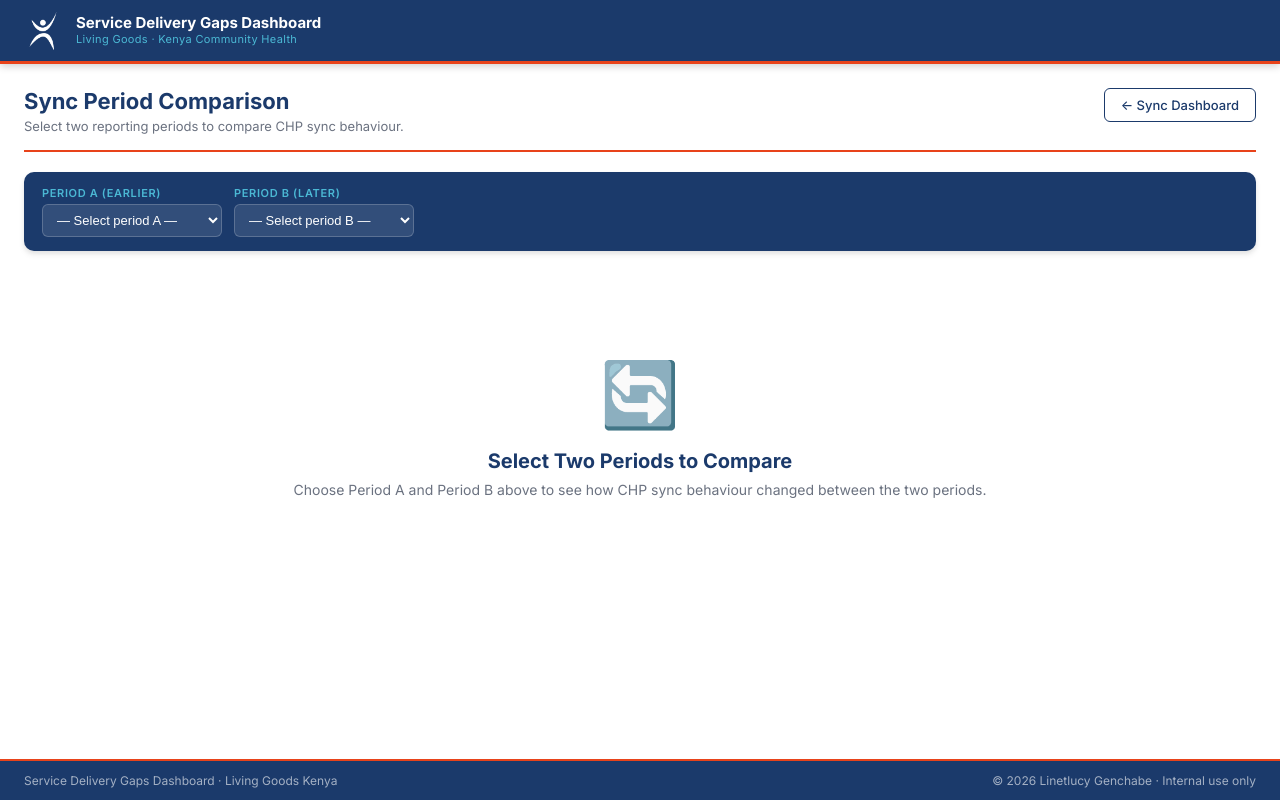
After one commit to linetlucy-genchabe/Service-Delivery-Gaps, a Django app: page /sync/compare/ in a window 1280 px wide. The commit adds this page. Run offline with Django 4.2, Linux system fonts and the light colour scheme; data that the repository does not hold is empty.

Commit message:
feat: sync data comparison dashboard

```diff
--- a/dashboard/templates/dashboard/base.html
+++ b/dashboard/templates/dashboard/base.html
@@ -38,6 +38,7 @@
     {% if user.is_authenticated %}
       <a href="{% url 'dashboard' %}" class="btn btn-ghost-sm">Gaps Dashboard</a>
       <a href="{% url 'sync_dashboard' %}" class="btn btn-ghost-sm">Sync Dashboard</a>
+      <a href="{% url 'sync_compare' %}" class="btn btn-ghost-sm">Sync Compare</a>
       {% if is_uploader %}
         <a href="{% url 'upload' %}" class="btn btn-outline-sm">Upload Data</a>
       {% endif %}
--- /dev/null
+++ b/dashboard/templates/dashboard/sync_compare.html
@@ -0,0 +1,289 @@
+{% extends 'dashboard/base.html' %}
+{% block title %}Sync Period Comparison{% endblock %}
+
+{% block content %}
+<div class="page-header">
+  <div>
+    <h1 class="page-title">Sync Period Comparison</h1>
+    {% if comparison %}
+      <p class="page-subtitle period-badge">📅 {{ comparison.batch_a.label }} vs {{ comparison.batch_b.label }}</p>
+    {% else %}
+      <p class="page-subtitle">Select two reporting periods to compare CHP sync behaviour.</p>
+    {% endif %}
+  </div>
+  <a href="{% url 'sync_dashboard' %}" class="btn btn-outline">← Sync Dashboard</a>
+</div>
+
+<!-- PERIOD SELECTORS -->
+<div class="filter-bar">
+  <form method="get" class="filter-form" id="compare-form">
+    <div class="filter-group">
+      <label class="filter-label">Period A (Earlier)</label>
+      <select name="batch_a" class="filter-select" onchange="this.form.submit()">
+        <option value="">— Select period A —</option>
+        {% for b in batches %}
+          <option value="{{ b.pk }}" {% if batch_a_id == b.pk|stringformat:"s" %}selected{% endif %}>{{ b.label }}</option>
+        {% endfor %}
+      </select>
+    </div>
+
+    <div class="filter-group">
+      <label class="filter-label">Period B (Later)</label>
+      <select name="batch_b" class="filter-select" onchange="this.form.submit()">
+        <option value="">— Select period B —</option>
+        {% for b in batches %}
+          <option value="{{ b.pk }}" {% if batch_b_id == b.pk|stringformat:"s" %}selected{% endif %}>{{ b.label }}</option>
+        {% endfor %}
+      </select>
+    </div>
+
+    {% if comparison %}
+    <div class="filter-group">
+      <label class="filter-label">County</label>
+      <select name="county" class="filter-select" onchange="this.form.submit()">
+        <option value="">All Counties</option>
+        {% for c in filter_opts.counties %}
+          <option value="{{ c }}" {% if selected_county == c %}selected{% endif %}>{{ c }}</option>
+        {% endfor %}
+      </select>
+    </div>
+
+    {% if selected_county %}
+    <div class="filter-group">
+      <label class="filter-label">Sub-County</label>
+      <select name="sub_county" class="filter-select" onchange="this.form.submit()">
+        <option value="">All Sub-Counties</option>
+        {% for sc in filter_opts.sub_counties %}
+          <option value="{{ sc }}" {% if selected_subcounty == sc %}selected{% endif %}>{{ sc }}</option>
+        {% endfor %}
+      </select>
+    </div>
+    {% endif %}
+
+    {% if selected_subcounty %}
+    <div class="filter-group">
+      <label class="filter-label">Community Health Unit</label>
+      <select name="chu" class="filter-select" onchange="this.form.submit()">
+        <option value="">All CHUs</option>
+        {% for chu in filter_opts.chus %}
+          <option value="{{ chu }}" {% if selected_chu == chu %}selected{% endif %}>{{ chu }}</option>
+        {% endfor %}
+      </select>
+    </div>
+    {% endif %}
+
+    {% if selected_county %}
+      <a href="?batch_a={{ batch_a_id }}&batch_b={{ batch_b_id }}" class="filter-reset">✕ Clear Filters</a>
+    {% endif %}
+    {% endif %}
+
+    <!-- carry hidden fields -->
+    {% if batch_a_id %}<input type="hidden" name="batch_a" value="{{ batch_a_id }}">{% endif %}
+    {% if batch_b_id %}<input type="hidden" name="batch_b" value="{{ batch_b_id }}">{% endif %}
+    {% if selected_county %}<input type="hidden" name="county" value="{{ selected_county }}">{% endif %}
+    {% if selected_subcounty %}<input type="hidden" name="sub_county" value="{{ selected_subcounty }}">{% endif %}
+    {% if selected_chu %}<input type="hidden" name="chu" value="{{ selected_chu }}">{% endif %}
+  </form>
+</div>
+
+{% if not comparison %}
+<div class="empty-dashboard">
+  <div class="empty-icon">🔄</div>
+  <h2>Select Two Periods to Compare</h2>
+  <p>Choose Period A and Period B above to see how CHP sync behaviour changed between the two periods.</p>
+</div>
+
+{% else %}
+
+<!-- SUMMARY CARDS -->
+<div class="section-label">📊 Comparison Summary — {{ comparison.total }} CHPs total</div>
+<div class="cards-grid">
+
+  <div class="stat-card green">
+    <div class="stat-value">{{ comparison.count_both }}</div>
+    <div class="stat-label">✅ Synced in Both Periods</div>
+    <div class="stat-sub">CHPs who synced at least once in both {{ comparison.batch_a.label }} and {{ comparison.batch_b.label }}</div>
+    <button class="definition-btn" data-def="Synced Both Periods: CHPs who successfully synced their phone data at least once in both reporting periods. These CHPs are consistently active and uploading data to eCHIS.">View definition</button>
+  </div>
+
+  <div class="stat-card yellow">
+    <div class="stat-value">{{ comparison.count_a_only }}</div>
+    <div class="stat-label">⚠️ Synced Period A Only</div>
+    <div class="stat-sub">Synced in {{ comparison.batch_a.label }} but NOT in {{ comparison.batch_b.label }} — dropped off</div>
+    <button class="definition-btn" data-def="Synced Period A Only: CHPs who synced during the earlier period but did not sync during the later period. These CHPs were active but have since dropped off — they need follow-up to understand why they stopped syncing.">View definition</button>
+  </div>
+
+  <div class="stat-card cyan">
+    <div class="stat-value">{{ comparison.count_b_only }}</div>
+    <div class="stat-label">🔵 Synced Period B Only</div>
+    <div class="stat-sub">Synced in {{ comparison.batch_b.label }} but NOT in {{ comparison.batch_a.label }} — newly active</div>
+    <button class="definition-btn" data-def="Synced Period B Only: CHPs who did not sync during the earlier period but did sync during the later period. These CHPs were inactive and have since become active — a positive trend.">View definition</button>
+  </div>
+
+  <div class="stat-card red">
+    <div class="stat-value">{{ comparison.count_never }}</div>
+    <div class="stat-label">🔴 Never Synced Either Period</div>
+    <div class="stat-sub">CHPs who did not sync in either period — persistent non-syncers, highest priority</div>
+    <button class="definition-btn" data-def="Never Synced Either Period: CHPs who did not sync their phone data in either reporting period. These are persistent non-syncers — their work is completely invisible in eCHIS across both periods. This is the highest-priority group for follow-up and support.">View definition</button>
+  </div>
+
+</div>
+
+<!-- VISUAL BREAKDOWN BAR -->
+<div class="section-label">📈 Visual Breakdown</div>
+<div class="card">
+  <div class="card-body">
+    <div class="compare-bar-wrap">
+      {% with total=comparison.total %}
+      {% if total > 0 %}
+        <div class="compare-bar">
+          {% if comparison.count_both > 0 %}
+          <div class="compare-seg seg-green" style="width:{% widthratio comparison.count_both total 100 %}%"
+               title="Synced Both: {{ comparison.count_both }}">
+            {% if comparison.count_both > total|divisibleby:10 %}{{ comparison.count_both }}{% endif %}
+          </div>
+          {% endif %}
+          {% if comparison.count_a_only > 0 %}
+          <div class="compare-seg seg-yellow" style="width:{% widthratio comparison.count_a_only total 100 %}%"
+               title="Period A Only: {{ comparison.count_a_only }}">
+            {% if comparison.count_a_only > total|divisibleby:10 %}{{ comparison.count_a_only }}{% endif %}
+          </div>
+          {% endif %}
+          {% if comparison.count_b_only > 0 %}
+          <div class="compare-seg seg-cyan" style="width:{% widthratio comparison.count_b_only total 100 %}%"
+               title="Period B Only: {{ comparison.count_b_only }}">
+            {% if comparison.count_b_only > total|divisibleby:10 %}{{ comparison.count_b_only }}{% endif %}
+          </div>
+          {% endif %}
+          {% if comparison.count_never > 0 %}
+          <div class="compare-seg seg-red" style="width:{% widthratio comparison.count_never total 100 %}%"
+               title="Never Synced: {{ comparison.count_never }}">
+            {% if comparison.count_never > total|divisibleby:10 %}{{ comparison.count_never }}{% endif %}
+          </div>
+          {% endif %}
+        </div>
+        <div class="compare-legend">
+          <span class="legend-item"><span class="legend-dot dot-green"></span> Synced Both ({{ comparison.count_both }})</span>
+          <span class="legend-item"><span class="legend-dot dot-yellow"></span> Period A Only ({{ comparison.count_a_only }})</span>
+          <span class="legend-item"><span class="legend-dot dot-cyan"></span> Period B Only ({{ comparison.count_b_only }})</span>
+          <span class="legend-item"><span class="legend-dot dot-red"></span> Never Synced ({{ comparison.count_never }})</span>
+        </div>
+      {% endif %}
+      {% endwith %}
+    </div>
+  </div>
+</div>
+
+<!-- DRILL-DOWN TABS -->
+<div class="section-label">📋 Drill-Down by Category</div>
+<div class="tab-bar">
+  <button class="tab-btn active" data-tab="comp-never">🔴 Never Synced Either <span class="tab-count">{{ comparison.count_never }}</span></button>
+  <button class="tab-btn" data-tab="comp-a-only">⚠️ Dropped Off (A Only) <span class="tab-count">{{ comparison.count_a_only }}</span></button>
+  <button class="tab-btn" data-tab="comp-b-only">🔵 Newly Active (B Only) <span class="tab-count">{{ comparison.count_b_only }}</span></button>
+  <button class="tab-btn" data-tab="comp-both">✅ Consistent Syncers <span class="tab-count">{{ comparison.count_both }}</span></button>
+</div>
+
+{% for tab_id, tab_rows, tab_title, tab_desc, tab_category, tab_cls in comparison_tabs %}
+{% endfor %}
+
+<!-- Never synced both -->
+<div class="tab-panel active" id="tab-comp-never">
+  <div class="card">
+    <div class="card-header">
+      <div><h3 class="card-title">CHPs Who Never Synced in Either Period</h3>
+        <p class="card-subtitle">Persistent non-syncers across {{ comparison.batch_a.label }} and {{ comparison.batch_b.label }} — highest priority for follow-up.</p></div>
+      <a href="{% url 'sync_compare_download' %}?batch_a={{ batch_a_id }}&batch_b={{ batch_b_id }}&category=never_synced_both&county={{ selected_county }}&sub_county={{ selected_subcounty }}&chu={{ selected_chu }}" class="btn btn-sm btn-outline">⬇ Download CSV</a>
+    </div>
+    <div class="card-body no-pad"><div class="table-scroll">
+      {% include 'dashboard/_compare_table.html' with rows=comparison.never_synced_both batch_a=comparison.batch_a batch_b=comparison.batch_b %}
+    </div></div>
+  </div>
+</div>
+
+<!-- Dropped off -->
+<div class="tab-panel" id="tab-comp-a-only">
+  <div class="card">
+    <div class="card-header">
+      <div><h3 class="card-title">Synced in {{ comparison.batch_a.label }} — Did Not Sync in {{ comparison.batch_b.label }}</h3>
+        <p class="card-subtitle">These CHPs were active but have since dropped off. Investigate what changed.</p></div>
+      <a href="{% url 'sync_compare_download' %}?batch_a={{ batch_a_id }}&batch_b={{ batch_b_id }}&category=synced_a_only&county={{ selected_county }}&sub_county={{ selected_subcounty }}&chu={{ selected_chu }}" class="btn btn-sm btn-outline">⬇ Download CSV</a>
+    </div>
+    <div class="card-body no-pad"><div class="table-scroll">
+      {% include 'dashboard/_compare_table.html' with rows=comparison.synced_a_only batch_a=comparison.batch_a batch_b=comparison.batch_b %}
+    </div></div>
+  </div>
+</div>
+
+<!-- Newly active -->
+<div class="tab-panel" id="tab-comp-b-only">
+  <div class="card">
+    <div class="card-header">
+      <div><h3 class="card-title">Did Not Sync in {{ comparison.batch_a.label }} — Synced in {{ comparison.batch_b.label }}</h3>
+        <p class="card-subtitle">These CHPs were inactive but are now syncing — a positive improvement.</p></div>
+      <a href="{% url 'sync_compare_download' %}?batch_a={{ batch_a_id }}&batch_b={{ batch_b_id }}&category=synced_b_only&county={{ selected_county }}&sub_county={{ selected_subcounty }}&chu={{ selected_chu }}" class="btn btn-sm btn-outline">⬇ Download CSV</a>
+    </div>
+    <div class="card-body no-pad"><div class="table-scroll">
+      {% include 'dashboard/_compare_table.html' with rows=comparison.synced_b_only batch_a=comparison.batch_a batch_b=comparison.batch_b %}
+    </div></div>
+  </div>
+</div>
+
+<!-- Consistent syncers -->
+<div class="tab-panel" id="tab-comp-both">
+  <div class="card">
+    <div class="card-header">
+      <div><h3 class="card-title">Synced in Both {{ comparison.batch_a.label }} and {{ comparison.batch_b.label }}</h3>
+        <p class="card-subtitle">Consistently active CHPs — these are your reliable data capturers.</p></div>
+      <a href="{% url 'sync_compare_download' %}?batch_a={{ batch_a_id }}&batch_b={{ batch_b_id }}&category=synced_both&county={{ selected_county }}&sub_county={{ selected_subcounty }}&chu={{ selected_chu }}" class="btn btn-sm btn-outline">⬇ Download CSV</a>
+    </div>
+    <div class="card-body no-pad"><div class="table-scroll">
+      {% include 'dashboard/_compare_table.html' with rows=comparison.synced_both batch_a=comparison.batch_a batch_b=comparison.batch_b %}
+    </div></div>
+  </div>
+</div>
+
+{% endif %}
+
+<!-- Definition Modal -->
+<div class="modal-overlay" id="def-modal" style="display:none;">
+  <div class="modal">
+    <div class="modal-header"><h3>Indicator Definition</h3><button class="modal-close" onclick="closeModal()">×</button></div>
+    <div class="modal-body" id="def-modal-body"></div>
+  </div>
+</div>
+
+{% endblock %}
+
+{% block extra_js %}
+<script>
+document.addEventListener('DOMContentLoaded', function() {
+  // Tab switching
+  document.querySelectorAll('.tab-btn').forEach(btn => {
+    btn.addEventListener('click', function() {
+      document.querySelectorAll('.tab-btn').forEach(b => b.classList.remove('active'));
+      document.querySelectorAll('.tab-panel').forEach(p => p.classList.remove('active'));
+      this.classList.add('active');
+      document.getElementById('tab-' + this.dataset.tab).classList.add('active');
+    });
+  });
+
+  // Definition modal
+  document.querySelectorAll('.definition-btn').forEach(btn => {
+    btn.addEventListener('click', function() {
+      document.getElementById('def-modal-body').textContent = this.dataset.def;
+      document.getElementById('def-modal').style.display = 'flex';
+    });
+  });
+  document.getElementById('def-modal')?.addEventListener('click', function(e) {
+    if (e.target === this) closeModal();
+  });
+});
+function closeModal() { document.getElementById('def-modal').style.display = 'none'; }
+
+// Fix duplicate hidden fields — remove duplicates from selects
+document.querySelectorAll('select[name="batch_a"], select[name="batch_b"], select[name="county"], select[name="sub_county"], select[name="chu"]').forEach(sel => {
+  const hidden = document.querySelector(`input[type="hidden"][name="${sel.name}"]`);
+  if (hidden) hidden.remove();
+});
+</script>
+{% endblock %}
--- a/dashboard/urls.py
+++ b/dashboard/urls.py
@@ -28,6 +28,8 @@ urlpatterns = [
     path('sync/',                          views.sync_dashboard_view,    name='sync_dashboard'),
     path('sync/upload/',                   views.sync_upload_view,       name='sync_upload'),
     path('sync/upload/delete/<int:pk>/',   views.sync_delete_batch_view, name='sync_delete_batch'),
+    path('sync/compare/',                  views.sync_compare_view,      name='sync_compare'),
+    path('sync/compare/download/',         views.api_compare_download,   name='sync_compare_download'),
     path('api/never-synced/',              views.api_never_synced,       name='api_never_synced'),
     path('download/never-synced/',         views.download_never_synced,  name='download_never_synced'),
     path('download/chu-sync/',             views.download_chu_sync,      name='download_chu_sync'),
--- a/dashboard/views.py
+++ b/dashboard/views.py
@@ -917,3 +917,191 @@ def download_chu_sync(request):
             round(c['avg_reports'] or 0, 1),
         ])
     return response
+
+
+# ===========================================================================
+# SYNC COMPARISON VIEW
+# ===========================================================================
+
+def sync_compare_view(request):
+    """Compare two sync batches to identify consistent non-syncers etc."""
+    batches    = SyncUploadBatch.objects.all().order_by('-year', '-month', '-week_start_date')
+    batch_a_id = request.GET.get('batch_a', '')
+    batch_b_id = request.GET.get('batch_b', '')
+    county     = request.GET.get('county', '')
+    sub_county = request.GET.get('sub_county', '')
+    chu        = request.GET.get('chu', '')
+
+    comparison  = None
+    filter_opts = {}
+
+    if batch_a_id and batch_b_id and batch_a_id != batch_b_id:
+        batch_a = get_object_or_404(SyncUploadBatch, pk=batch_a_id)
+        batch_b = get_object_or_404(SyncUploadBatch, pk=batch_b_id)
+
+        def base_qs(batch):
+            qs = CHPSyncRecord.objects.filter(batch=batch).exclude(
+                county='').exclude(sub_county='').exclude(community_health_unit='')
+            if county:     qs = qs.filter(county=county)
+            if sub_county: qs = qs.filter(sub_county=sub_county)
+            if chu:        qs = qs.filter(community_health_unit=chu)
+            return qs
+
+        qs_a = base_qs(batch_a)
+        qs_b = base_qs(batch_b)
+
+        # Build lookup dicts keyed by username
+        def to_dict(qs):
+            return {
+                r['username']: r for r in qs.values(
+                    'username', 'chp_name', 'county', 'sub_county',
+                    'community_health_unit', 'days_synced', 'reports_synced', 'last_sync_date'
+                )
+            }
+
+        dict_a = to_dict(qs_a)
+        dict_b = to_dict(qs_b)
+
+        all_usernames = set(dict_a.keys()) | set(dict_b.keys())
+
+        synced_both       = []  # synced in both
+        synced_a_only     = []  # synced in A but not B
+        synced_b_only     = []  # synced in B but not A
+        never_synced_both = []  # never synced in either
+
+        for username in sorted(all_usernames):
+            a = dict_a.get(username)
+            b = dict_b.get(username)
+            in_a_synced = a and a['days_synced'] >= 1
+            in_b_synced = b and b['days_synced'] >= 1
+            in_a = bool(a)
+            in_b = bool(b)
+
+            row = {
+                'username':               username,
+                'chp_name':               (a or b)['chp_name'],
+                'county':                 (a or b)['county'],
+                'sub_county':             (a or b)['sub_county'],
+                'community_health_unit':  (a or b)['community_health_unit'],
+                'days_synced_a':          a['days_synced'] if a else '—',
+                'days_synced_b':          b['days_synced'] if b else '—',
+                'last_sync_a':            str(a['last_sync_date']) if a and a['last_sync_date'] else 'Never',
+                'last_sync_b':            str(b['last_sync_date']) if b and b['last_sync_date'] else 'Never',
+                'in_a': in_a, 'in_b': in_b,
+            }
+
+            if in_a_synced and in_b_synced:
+                synced_both.append(row)
+            elif in_a_synced and not in_b_synced:
+                synced_a_only.append(row)
+            elif in_b_synced and not in_a_synced:
+                synced_b_only.append(row)
+            else:
+                never_synced_both.append(row)
+
+        # Filter options from batch_a for cascading filters
+        filter_qs = CHPSyncRecord.objects.filter(batch=batch_a).exclude(
+            county='').exclude(sub_county='').exclude(community_health_unit='')
+        filter_opts['counties']    = filter_qs.values_list('county', flat=True).distinct().order_by('county')
+        if county:
+            filter_opts['sub_counties'] = filter_qs.filter(county=county).values_list('sub_county', flat=True).distinct().order_by('sub_county')
+        if sub_county:
+            filter_opts['chus'] = filter_qs.filter(county=county, sub_county=sub_county).values_list('community_health_unit', flat=True).distinct().order_by('community_health_unit')
+
+        comparison = {
+            'batch_a': batch_a,
+            'batch_b': batch_b,
+            'synced_both':       synced_both,
+            'synced_a_only':     synced_a_only,
+            'synced_b_only':     synced_b_only,
+            'never_synced_both': never_synced_both,
+            'total': len(all_usernames),
+            'count_both':   len(synced_both),
+            'count_a_only': len(synced_a_only),
+            'count_b_only': len(synced_b_only),
+            'count_never':  len(never_synced_both),
+        }
+
+    return render(request, 'dashboard/sync_compare.html', {
+        'batches':     batches,
+        'batch_a_id':  batch_a_id,
+        'batch_b_id':  batch_b_id,
+        'comparison':  comparison,
+        'filter_opts': filter_opts,
+        'selected_county':    county,
+        'selected_subcounty': sub_county,
+        'selected_chu':       chu,
+        'is_uploader': is_uploader(request.user) if request.user.is_authenticated else False,
+    })
+
+
+@require_GET
+def api_compare_download(request):
+    """CSV download for any comparison category."""
+    batch_a_id = request.GET.get('batch_a')
+    batch_b_id = request.GET.get('batch_b')
+    category   = request.GET.get('category', 'never_synced_both')
+    county     = request.GET.get('county', '')
+    sub_county = request.GET.get('sub_county', '')
+    chu        = request.GET.get('chu', '')
+
+    batch_a = get_object_or_404(SyncUploadBatch, pk=batch_a_id)
+    batch_b = get_object_or_404(SyncUploadBatch, pk=batch_b_id)
+
+    def base_qs(batch):
+        qs = CHPSyncRecord.objects.filter(batch=batch).exclude(
+            county='').exclude(sub_county='').exclude(community_health_unit='')
+        if county:     qs = qs.filter(county=county)
+        if sub_county: qs = qs.filter(sub_county=sub_county)
+        if chu:        qs = qs.filter(community_health_unit=chu)
+        return qs
+
+    dict_a = {r['username']: r for r in base_qs(batch_a).values(
+        'username', 'chp_name', 'county', 'sub_county',
+        'community_health_unit', 'days_synced', 'last_sync_date')}
+    dict_b = {r['username']: r for r in base_qs(batch_b).values(
+        'username', 'chp_name', 'county', 'sub_county',
+        'community_health_unit', 'days_synced', 'last_sync_date')}
+
+    all_usernames = set(dict_a.keys()) | set(dict_b.keys())
+    rows = []
+    for username in sorted(all_usernames):
+        a = dict_a.get(username)
+        b = dict_b.get(username)
+        in_a_synced = a and a['days_synced'] >= 1
+        in_b_synced = b and b['days_synced'] >= 1
+        row = {
+            'username': username,
+            'chp_name': (a or b)['chp_name'],
+            'county': (a or b)['county'],
+            'sub_county': (a or b)['sub_county'],
+            'community_health_unit': (a or b)['community_health_unit'],
+            'days_a': a['days_synced'] if a else '—',
+            'days_b': b['days_synced'] if b else '—',
+            'last_a': str(a['last_sync_date']) if a and a['last_sync_date'] else 'Never',
+            'last_b': str(b['last_sync_date']) if b and b['last_sync_date'] else 'Never',
+        }
+        if category == 'synced_both'       and in_a_synced and in_b_synced:         rows.append(row)
+        elif category == 'synced_a_only'   and in_a_synced and not in_b_synced:     rows.append(row)
+        elif category == 'synced_b_only'   and in_b_synced and not in_a_synced:     rows.append(row)
+        elif category == 'never_synced_both' and not in_a_synced and not in_b_synced: rows.append(row)
+
+    labels = {
+        'synced_both':       'Synced in Both Periods',
+        'synced_a_only':     f'Synced in {batch_a.label} Only',
+        'synced_b_only':     f'Synced in {batch_b.label} Only',
+        'never_synced_both': 'Never Synced in Either Period',
+    }
+
+    response = HttpResponse(content_type='text/csv')
+    response['Content-Disposition'] = f'attachment; filename="sync_comparison_{category}.csv"'
+    writer = csv.writer(response)
+    writer.writerow(['Category', 'County', 'Sub-County', 'Community Health Unit',
+                     'CHP Name', 'Username',
+                     f'Days Synced ({batch_a.label})', f'Last Sync ({batch_a.label})',
+                     f'Days Synced ({batch_b.label})', f'Last Sync ({batch_b.label})'])
+    for r in rows:
+        writer.writerow([labels.get(category, category), r['county'], r['sub_county'],
+                         r['community_health_unit'], r['chp_name'], r['username'],
+                         r['days_a'], r['last_a'], r['days_b'], r['last_b']])
+    return response
```
Also changed, not shown: dashboard/static/dashboard/css/styles.css (+29 -0 lines), dashboard/templates/dashboard/_compare_table.html (added, +35 -0 lines).
